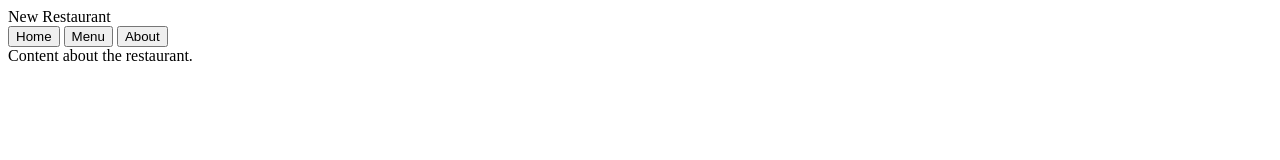
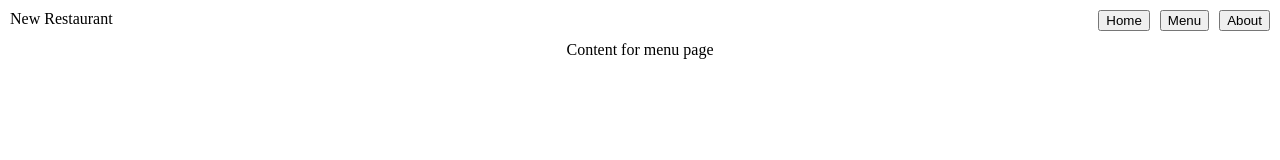
Before and after one commit to xClune/webpack-resto-page, a website built with webpack: page src/index.html in a window 1280 px wide. Both pictures are taken after a click on the button "Menu". Built offline with nearby package versions, Linux system fonts and the light colour scheme.

Commit message:
Add tab functionality between home about and menu. Add css styling for header.

```diff
--- a/package.json
+++ b/package.json
@@ -9,6 +9,8 @@
   "author": "",
   "license": "ISC",
   "devDependencies": {
+    "css-loader": "^7.1.1",
+    "style-loader": "^4.0.0",
     "webpack": "^5.91.0",
     "webpack-cli": "^5.1.4"
   },
--- a/src/index.html
+++ b/src/index.html
@@ -4,6 +4,7 @@
     <meta charset="UTF-8">
     <meta name="viewport" content="width=device-width, initial-scale=1.0">
     <title>Webpack Resto</title>
+    <link rel="stylesheet" href="./styles.css">
 </head>
 <body>
     <header>
@@ -14,8 +15,8 @@
             <button class="btn about-btn">About</button>
         </nav>
     </header>
-    <div id="content">
-        Content about the restaurant.
+    <div id="content" class="content">
+        Content.
     </div>
 
 </body>
--- a/src/index.js
+++ b/src/index.js
@@ -1,3 +1,27 @@
-
+import "./styles.css"
 
 console.log('test message')
+
+// Event Listeners
+
+const home = document.querySelector('.home-btn')
+const menu = document.querySelector('.menu-btn')
+const about = document.querySelector('.about-btn')
+
+const content = document.getElementById('content');
+
+home.addEventListener('click', () => {
+    content.innerText = homeContent;
+})
+
+menu.addEventListener('click', () => {
+    content.innerText = menuContent;
+})
+
+about.addEventListener('click', () => {
+    content.innerText = aboutContent;
+})
+
+const homeContent = "Content for home page";
+const menuContent = "Content for menu page";
+const aboutContent = "Content for about page";
--- /dev/null
+++ b/src/styles.css
@@ -0,0 +1,26 @@
+html,
+body {
+    padding: 0;
+    margin: 0;
+}
+
+/* Header */
+header {
+    display: flex;
+    flex-direction: row;
+    justify-content: space-between;
+
+    padding: 10px;
+}
+
+nav {
+    display: flex;
+
+    gap: 10px;
+}
+
+/* Main Content */
+#content {
+    display: flex;
+    justify-content: center;
+}
--- a/webpack.config.js
+++ b/webpack.config.js
@@ -12,4 +12,12 @@ module.exports = {
         template: './src/index.html',
     }),
   ],
+  module: {
+    rules: [
+      {
+        test: /\.css$/i,
+        use: ["style-loader", "css-loader"],
+      },
+    ],
+  },
 };
```
Also changed, not shown: dist/index.html (added), dist/main.js (added), 2 other files.
